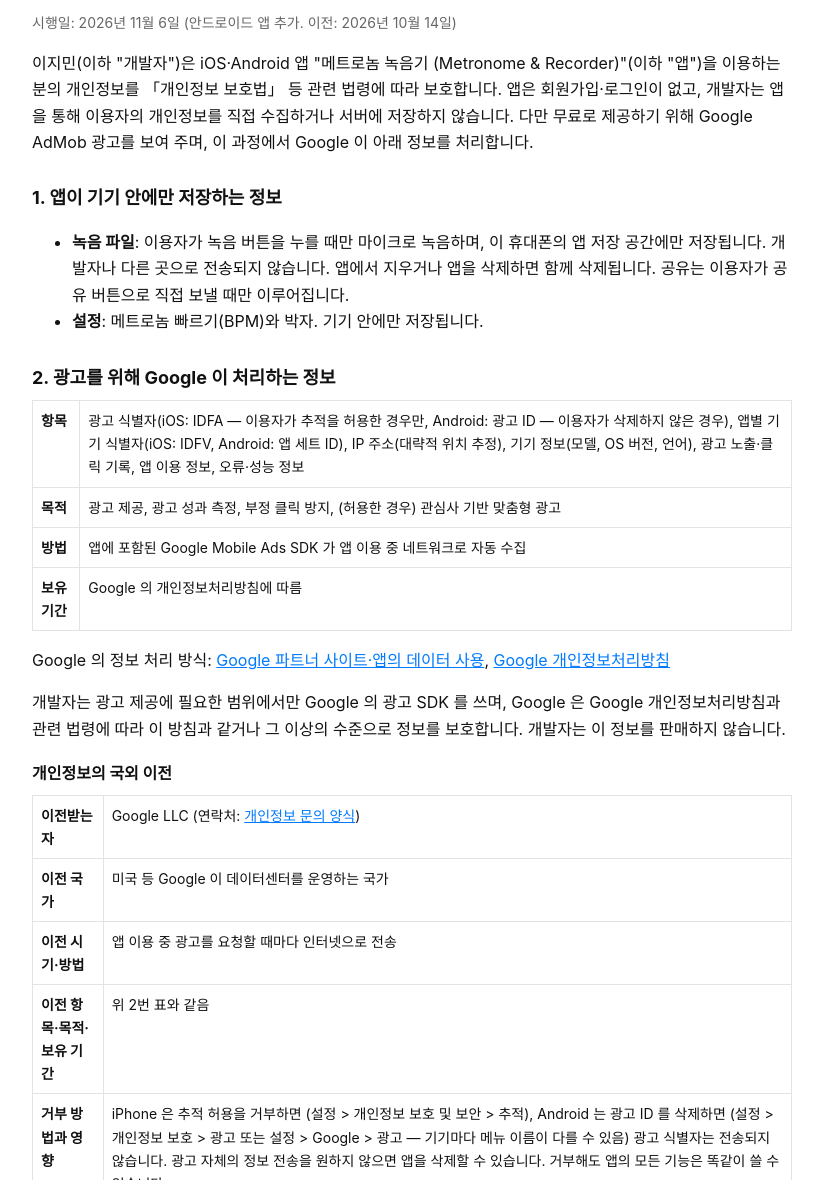
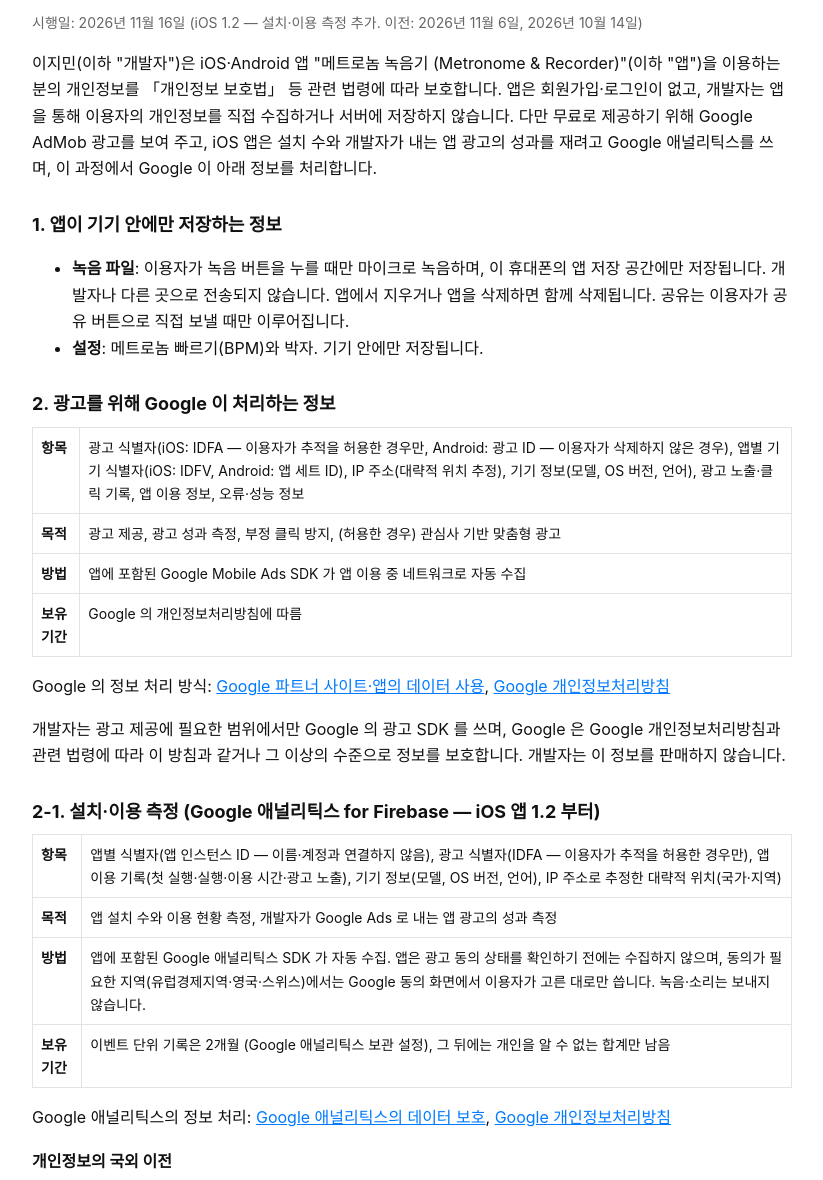
Before and after one commit to nrye4286/nrye4286.github.io, a plain HTML site: page metronome/privacy.html in a window 1280 px wide. Shown: the part 94-1274 px from the top of the page, without its empty margins (228-1051 px from the left). Drawn offline with Linux system fonts and the light colour scheme.

Commit message:
Privacy policy: install and usage measurement (Google Analytics for Firebase, iOS 1.2)

```diff
--- a/metronome/privacy.html
+++ b/metronome/privacy.html
@@ -22,11 +22,11 @@
 
 <section id="ko">
 <h1>메트로놈 녹음기 개인정보 처리방침</h1>
-<p class="muted">시행일: 2026년 11월 6일 (안드로이드 앱 추가. 이전: 2026년 10월 14일)</p>
+<p class="muted">시행일: 2026년 11월 16일 (iOS 1.2 — 설치·이용 측정 추가. 이전: 2026년 11월 6일, 2026년 10월 14일)</p>
 
 <p>이지민(이하 "개발자")은 iOS·Android 앱 "메트로놈 녹음기 (Metronome &amp; Recorder)"(이하 "앱")을 이용하는 분의 개인정보를 「개인정보 보호법」 등 관련 법령에 따라 보호합니다.
 앱은 회원가입·로그인이 없고, 개발자는 앱을 통해 이용자의 개인정보를 직접 수집하거나 서버에 저장하지 않습니다.
-다만 무료로 제공하기 위해 Google AdMob 광고를 보여 주며, 이 과정에서 Google 이 아래 정보를 처리합니다.</p>
+다만 무료로 제공하기 위해 Google AdMob 광고를 보여 주고, iOS 앱은 설치 수와 개발자가 내는 앱 광고의 성과를 재려고 Google 애널리틱스를 쓰며, 이 과정에서 Google 이 아래 정보를 처리합니다.</p>
 
 <h2>1. 앱이 기기 안에만 저장하는 정보</h2>
 <ul>
@@ -44,12 +44,21 @@
 <p>Google 의 정보 처리 방식: <a href="https://policies.google.com/technologies/partner-sites">Google 파트너 사이트·앱의 데이터 사용</a>, <a href="https://policies.google.com/privacy">Google 개인정보처리방침</a></p>
 <p>개발자는 광고 제공에 필요한 범위에서만 Google 의 광고 SDK 를 쓰며, Google 은 Google 개인정보처리방침과 관련 법령에 따라 이 방침과 같거나 그 이상의 수준으로 정보를 보호합니다. 개발자는 이 정보를 판매하지 않습니다.</p>
 
+<h2>2-1. 설치·이용 측정 (Google 애널리틱스 for Firebase — iOS 앱 1.2 부터)</h2>
+<table>
+  <tr><th>항목</th><td>앱별 식별자(앱 인스턴스 ID — 이름·계정과 연결하지 않음), 광고 식별자(IDFA — 이용자가 추적을 허용한 경우만), 앱 이용 기록(첫 실행·실행·이용 시간·광고 노출), 기기 정보(모델, OS 버전, 언어), IP 주소로 추정한 대략적 위치(국가·지역)</td></tr>
+  <tr><th>목적</th><td>앱 설치 수와 이용 현황 측정, 개발자가 Google Ads 로 내는 앱 광고의 성과 측정</td></tr>
+  <tr><th>방법</th><td>앱에 포함된 Google 애널리틱스 SDK 가 자동 수집. 앱은 광고 동의 상태를 확인하기 전에는 수집하지 않으며, 동의가 필요한 지역(유럽경제지역·영국·스위스)에서는 Google 동의 화면에서 이용자가 고른 대로만 씁니다. 녹음·소리는 보내지 않습니다.</td></tr>
+  <tr><th>보유 기간</th><td>이벤트 단위 기록은 2개월 (Google 애널리틱스 보관 설정), 그 뒤에는 개인을 알 수 없는 합계만 남음</td></tr>
+</table>
+<p>Google 애널리틱스의 정보 처리: <a href="https://support.google.com/analytics/answer/6004245">Google 애널리틱스의 데이터 보호</a>, <a href="https://policies.google.com/privacy">Google 개인정보처리방침</a></p>
+
 <h3>개인정보의 국외 이전</h3>
 <table>
   <tr><th>이전받는 자</th><td>Google LLC (연락처: <a href="https://support.google.com/policies/contact/general_privacy_form">개인정보 문의 양식</a>)</td></tr>
   <tr><th>이전 국가</th><td>미국 등 Google 이 데이터센터를 운영하는 국가</td></tr>
-  <tr><th>이전 시기·방법</th><td>앱 이용 중 광고를 요청할 때마다 인터넷으로 전송</td></tr>
-  <tr><th>이전 항목·목적·보유 기간</th><td>위 2번 표와 같음</td></tr>
+  <tr><th>이전 시기·방법</th><td>앱 이용 중 광고를 요청할 때, 그리고 (iOS) 설치·이용 기록을 Google 애널리틱스로 보낼 때 인터넷으로 전송</td></tr>
+  <tr><th>이전 항목·목적·보유 기간</th><td>위 2번·2-1 표와 같음</td></tr>
   <tr><th>거부 방법과 영향</th><td>iPhone 은 추적 허용을 거부하면 (설정 &gt; 개인정보 보호 및 보안 &gt; 추적), Android 는 광고 ID 를 삭제하면 (설정 &gt; 개인정보 보호 &gt; 광고 또는 설정 &gt; Google &gt; 광고 — 기기마다 메뉴 이름이 다를 수 있음) 광고 식별자는 전송되지 않습니다. 광고 자체의 정보 전송을 원하지 않으면 앱을 삭제할 수 있습니다. 거부해도 앱의 모든 기능은 똑같이 쓸 수 있습니다.</td></tr>
 </table>
 
@@ -85,10 +94,10 @@ Android 에서는 화면이 꺼지거나 다른 앱으로 가도 메트로놈·
 
 <section id="en" lang="en">
 <h1>Metronome &amp; Recorder Privacy Policy</h1>
-<p class="muted">Effective: November 6, 2026 (Android app added. Previous: October 14, 2026)</p>
+<p class="muted">Effective: November 16, 2026 (iOS 1.2 — install and usage measurement added. Previous: November 6, 2026; October 14, 2026)</p>
 
 <p>Jimin Lee ("the developer") provides the iOS and Android app "Metronome &amp; Recorder" ("the app"). The app has no account or login, and the developer does not collect your personal data through the app or store it on any server.
-To keep the app free, it shows ads from Google AdMob, and Google processes the data described below.</p>
+To keep the app free, it shows ads from Google AdMob, and the iOS app uses Google Analytics to measure installs and the performance of the developer's own app ads. Google processes the data described below.</p>
 
 <h2>1. Data kept only on your device</h2>
 <ul>
@@ -100,6 +109,11 @@ To keep the app free, it shows ads from Google AdMob, and Google processes the d
 <p>The Google Mobile Ads SDK in the app collects, while you use the app: the advertising identifier (iOS: IDFA, only if you allow tracking; Android: advertising ID, unless you delete it), the app-specific device identifier (iOS: IDFV; Android: app set ID), IP address (used to estimate approximate location), device information (model, OS version, language), ad impressions and clicks, app usage, and diagnostics. Google uses this to serve ads, measure ad performance, prevent fraud and — if you allow it — show personalized ads.
 See <a href="https://policies.google.com/technologies/partner-sites">How Google uses information from sites or apps that use its services</a> and the <a href="https://policies.google.com/privacy">Google Privacy Policy</a>. Data may be transferred to and processed in the United States and other countries where Google operates.</p>
 <p>The developer uses Google's ad SDK only as needed to show ads. Google protects this data under the Google Privacy Policy and applicable law, providing the same or equal protection of user data as stated in this policy. The developer does not sell your data.</p>
+
+<h2>2-1. Install and usage measurement (Google Analytics for Firebase — iOS app 1.2 and later)</h2>
+<p>The Google Analytics SDK in the iOS app collects: an app-specific identifier (app instance ID — not linked to your name or any account), the advertising identifier (IDFA, only if you allow tracking), app usage events (first open, app opens, engagement time, ad impressions), device information (model, OS version, language) and approximate location (country/region) estimated from your IP address. The developer uses this to count installs and usage and to measure the performance of the developer's own app ads on Google Ads.
+The app collects nothing until it knows your consent status, and where consent is required (the EEA, the UK and Switzerland) it follows your choice in Google's consent form. Recordings and audio are never sent. Event-level data is kept for 2 months (Google Analytics retention setting); after that only aggregated, non-identifying totals remain.
+See <a href="https://support.google.com/analytics/answer/6004245">Safeguarding your data (Google Analytics)</a> and the <a href="https://policies.google.com/privacy">Google Privacy Policy</a>.</p>
 
 <h2>3. Your choices</h2>
 <ul>
```
